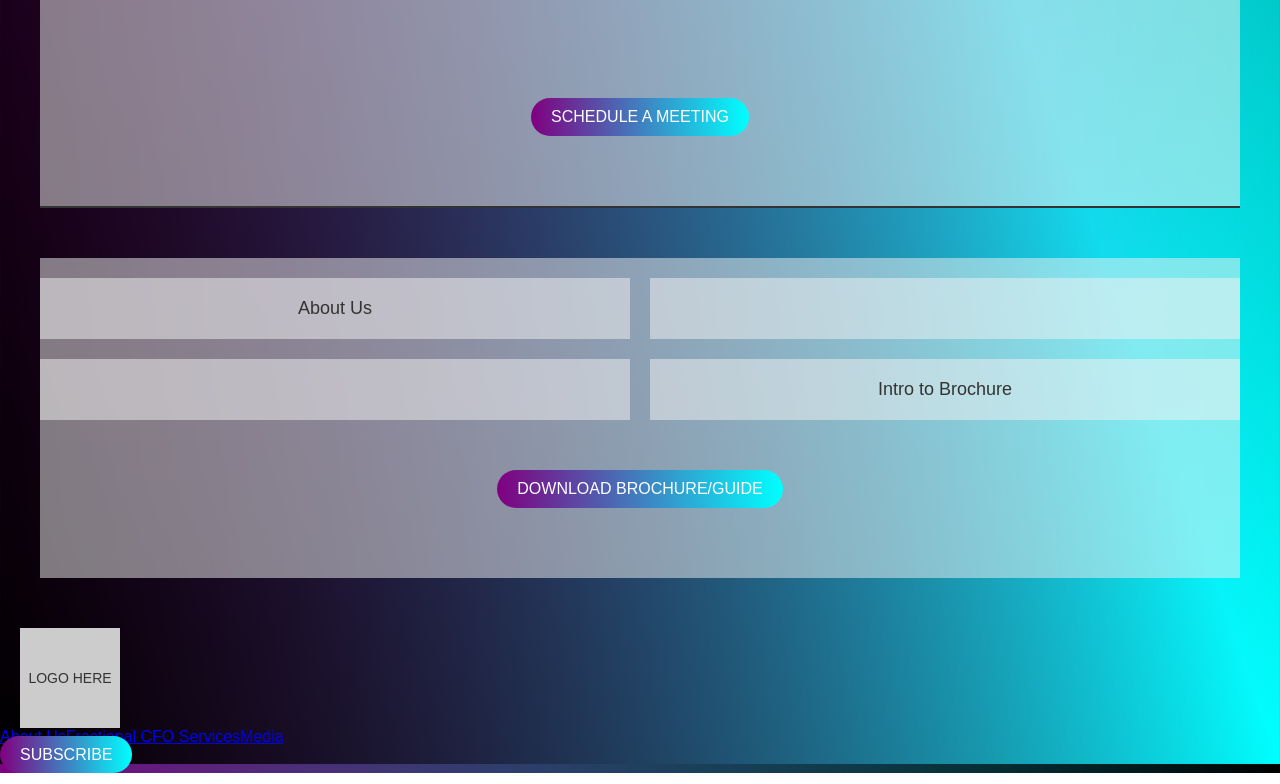
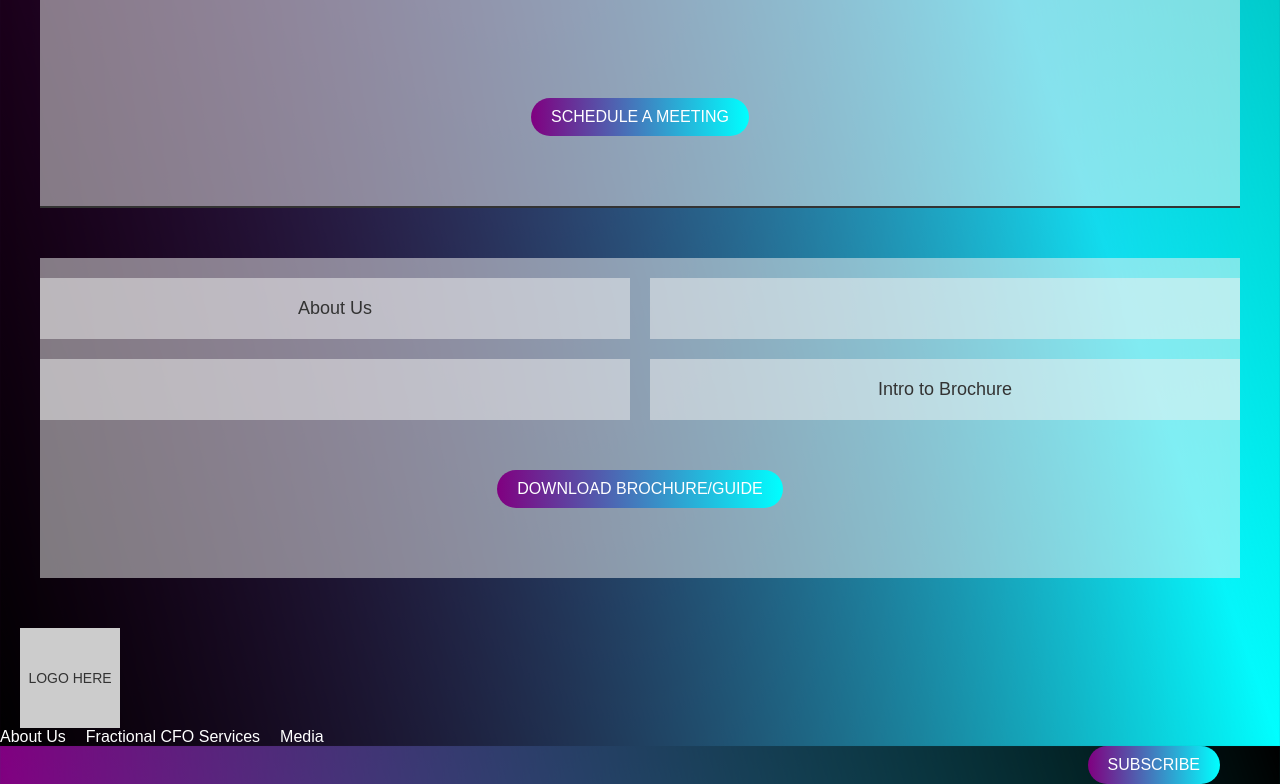
Before and after one commit to MetaCapFin/fractional-cfo-main., a Next.js app: page / in a window 1280 px wide. Shown: the part 2919-3703 px from the top of the page. Built offline with nearby package versions, Linux system fonts and the light colour scheme.

Commit message:
Update styles.css

```diff
--- a/public/styles.css
+++ b/public/styles.css
@@ -659,6 +659,16 @@ header {
     box-shadow: 0 0 10px rgba(0, 255, 255, 0.7);
 }
 
+.footer {
+    position: relative; /* Ensure the footer container is positioned relative */
+    padding: 20px; /* Add padding if needed */
+    background-color: #333; /* Example background color for the footer */
+    color: white;
+    display: flex;
+    justify-content: space-between;
+    align-items: center;
+}
+
 .subscribe-button {
     background: linear-gradient(to right, purple, cyan);
     color: white;
@@ -666,7 +676,8 @@ header {
     text-decoration: none;
     border-radius: 20px;
     transition: box-shadow 0.3s ease-in-out;
-    margin-right: 20px;
+    position: absolute; /* Position the button absolutely */
+    right: 60px; /* 60px from the right margin */
 }
 
 .subscribe-button:hover {
@@ -684,3 +695,17 @@ header {
     font-size: 14px;
     color: #333;
 }
+
+footer nav {
+    display: flex;
+    gap: 20px; /* Adjust gap between nav links */
+}
+
+footer nav a {
+    color: white;
+    text-decoration: none;
+}
+
+footer nav a:hover {
+    text-decoration: underline;
+}
```
